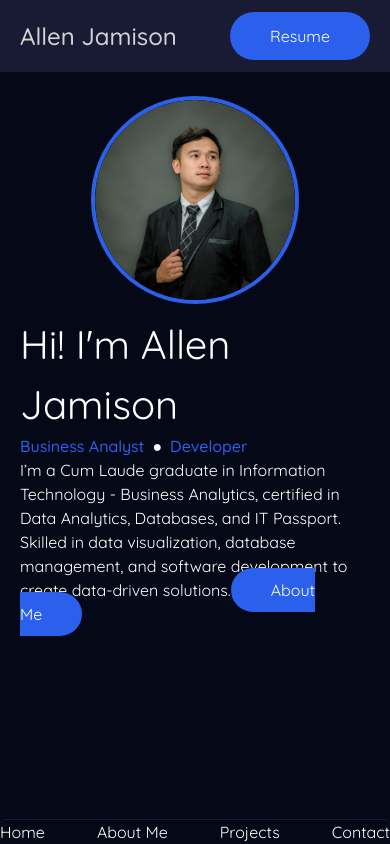
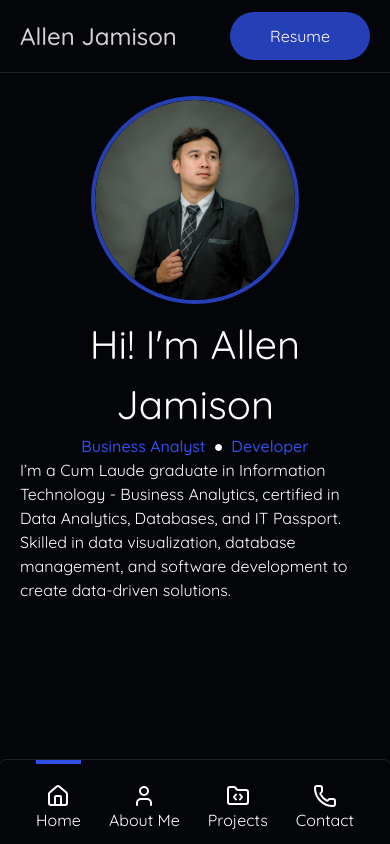
Before and after one commit to Teqnixx/portfolio, a React (Vite) app: page / in a window 390 px wide. Built offline with nearby package versions, Linux system fonts and the light colour scheme.

Commit message:
Added bottom navigation and fixed responsive home page

```diff
--- a/package.json
+++ b/package.json
@@ -15,6 +15,7 @@
   "dependencies": {
     "@tailwindcss/vite": "^4.1.12",
     "gh-pages": "^6.3.0",
+    "lucide-react": "^0.544.0",
     "react": "^19.1.1",
     "react-dom": "^19.1.1",
     "react-router-dom": "^7.8.2",
--- a/src/components/BottomBar.tsx
+++ b/src/components/BottomBar.tsx
@@ -1,18 +1,31 @@
 import { NavLink } from "react-router-dom"
+import { FolderCode, House, Phone, User } from "lucide-react"
 
 function BottomBar() {
   return (
-    <div className="fixed outline-1 outline-secondary z-100 lg:hidden bottom-0 w-full shadow-md flex gap-0 justify-between content-stretch text-white rounded-t-md">
-      <NavLink to="/">
+    <div className="fixed flex justify-between bg-background outline-1 outline-barline z-100 lg:hidden bottom-0 w-full shadow-md gap-0 justify-between content-stretch text-white rounded-t-md px-8 sm:px-12">
+      <NavLink className={({ isActive }) =>
+        isActive ? 'flex flex-col items-center pb-3 pt-5 mx-1 sm:mx-2 border-t-4 border-highlight' : 'flex flex-col items-center pb-3 pt-5 mx-1 sm:mx-2 border-t-4 border-transparent'}
+      to="/">
+        <House />
         Home
       </NavLink>
-      <NavLink to="/about">
+      <NavLink className={({ isActive }) =>
+        isActive ? 'flex flex-col items-center pb-3 pt-5 mx-1 sm:mx-2 border-t-4 border-highlight' : 'flex flex-col items-center pb-3 pt-5 mx-1 sm:mx-2 border-t-4 border-transparent'}
+      to="/about">
+        <User />
         About Me
       </NavLink>
-      <NavLink to="/projects">
+      <NavLink className={({ isActive }) =>
+        isActive ? 'flex flex-col items-center pb-3 pt-5 mx-1 sm:mx-2 border-t-4 border-highlight' : 'flex flex-col items-center pb-3 pt-5 mx-1 sm:mx-2 border-t-4 border-transparent'}
+      to="/projects">
+        <FolderCode />
         Projects
       </NavLink>
-      <NavLink to="/contact">
+      <NavLink className={({ isActive }) =>
+        isActive ? 'flex flex-col items-center pb-3 pt-5 mx-1 sm:mx-2 border-t-4 border-highlight' : 'flex flex-col items-center pb-3 pt-5 mx-1 sm:mx-2 border-t-4 border-transparent'}
+      to="/contact">
+        <Phone />
         Contact
       </NavLink>
     </div>
--- a/src/components/NavBar.tsx
+++ b/src/components/NavBar.tsx
@@ -2,7 +2,7 @@ import { NavLink } from 'react-router-dom';
 
 function NavBar() {
   return (
-    <header className="fixed z-100 top-0 w-full pt-0 bg-secondary">
+    <header className="fixed z-100 top-0 w-full pt-0 bg-background outline-1 outline-barline">
       <nav className="flex max-w-screen-3xl px-5 sm:px-8 lg:px-16 mx-auto grid grid-flow-col py-3 sm:py-6">
         <div className='flex items-center'>
           <div className='cursor-pointer'>
--- a/src/index.css
+++ b/src/index.css
@@ -11,10 +11,12 @@
 
 @theme {
   --font-quicksand: Quicksand;
-  --color-background: #050816;
-  --color-primary: #2a60eb;
-  --color-primary-hover: #007acc;
-  --color-secondary: #191a34;
+  --color-background: #040509;
+  --color-primary: #253fb7;
+  --color-highlight: #3050ea;
+  --color-primary-hover: #1e3291;
+  --color-secondary: #1e3291;
+  --color-barline: #1e2123;
 }
 
 .nav-item {
@@ -27,7 +29,7 @@
   position: absolute;
   width: 50%;
   height: 2px;
-  background: #182431;
+  background: white;
   bottom: 1px;
   left: 50%;
   transform: translateX(-50%) scaleX(0);
--- a/src/pages/Home.tsx
+++ b/src/pages/Home.tsx
@@ -1,6 +1,5 @@
 import Pic from '../assets/pic.png';
 import BackgroundPic from '../assets/background-pic.jpg';
-import { Link } from 'react-router-dom';
 
 function Home() {
   return (
@@ -13,18 +12,18 @@ function Home() {
       </div>
 
       <div className="order-2 lg:order-1">
-        <span className="block text-[2.5rem] md:text-[5rem]">Hi! I'm Allen Jamison</span>
-        <div className="flex items-center text-[1rem] md:text-[2rem] font-medium">
-          <span className="text-primary">Business Analyst</span>
+        <span className="block text-[2.5rem] md:text-[5rem] lg:text-start text-center">Hi! I'm Allen Jamison</span>
+        <div className="flex lg:justify-start justify-center items-center text-[1rem] md:text-[2rem] font-medium">
+          <span className="text-highlight">Business Analyst</span>
           <span className="h-max text-[1rem] mx-2">●</span>
-          <span className="text-primary">Developer</span>
+          <span className="text-highlight">Developer</span>
         </div>
         <span>
           I’m a Cum Laude graduate in Information Technology - Business Analytics, certified in Data Analytics, Databases, and IT Passport. Skilled in data visualization, database management, and software development to create data-driven solutions.
         </span>
-        <Link to="/about" className='cursor-pointer hover:bg-primary-hover bg-primary text-center px-10 py-3 rounded-full text-white'>
+        {/* <Link to="/about" className='cursor-pointer hover:bg-primary-hover bg-primary text-center px-10 py-3 rounded-full text-white'>
           About Me
-        </Link>
+        </Link> */}
       </div>
     </section>
   )
```
Also changed, not shown: 1 other file (tests, documents, lock files or other folders).
